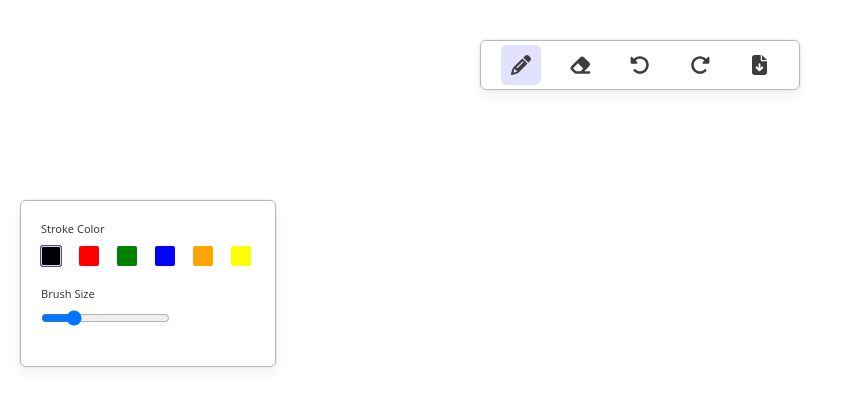
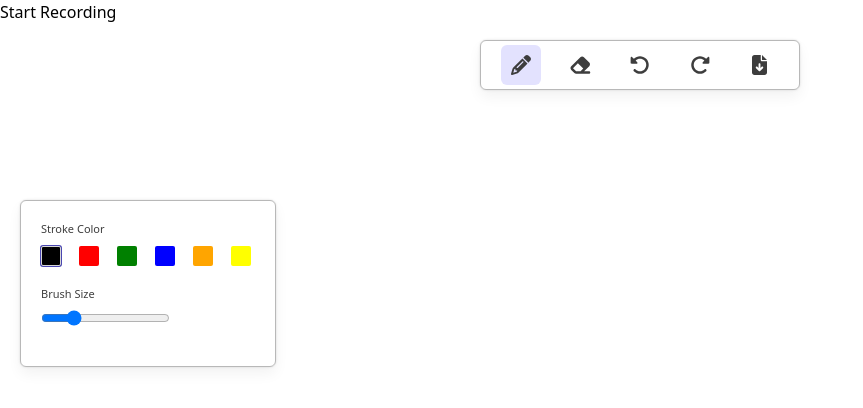
Before and after one commit to mariamsayeed/rectracing, a Next.js app in the folder client/: page / in a window 1280 px wide. Shown: the top 408 px of the page, without its empty margins (0-863 px from the left). Built offline with nearby package versions, Linux system fonts and the light colour scheme; no server answers.

Commit message:
added recording button which will save the screen recorded

```diff
--- a/client/src/app/Board/page.tsx
+++ b/client/src/app/Board/page.tsx
@@ -177,7 +177,8 @@ const Home: React.FC = () => {
     };
   }, []);
 
-  return <canvas ref={canvasRef}></canvas>;
+  return <canvas ref={canvasRef}>
+  </canvas>
 };
 
 export default Home;
--- /dev/null
+++ b/client/src/app/RecButton.tsx
@@ -0,0 +1,87 @@
+// RecButton.jsx
+
+import React, { useState, useRef } from 'react';
+
+const RecButton: React.FC = () => {
+    const [isRecording, setIsRecording] = useState<boolean>(false);
+    const [recordedChunks, setRecordedChunks] = useState<Blob[]>([]);
+    const mediaRecorderRef = useRef<MediaRecorder | null>(null);
+
+    const startRecording = async (): Promise<void> => {
+        try {
+            const stream = await navigator.mediaDevices.getDisplayMedia({ video: true });
+
+            const mediaRecorder = new MediaRecorder(stream);
+            mediaRecorder.ondataavailable = handleDataAvailable;
+            mediaRecorder.onstop = handleStop;
+
+            mediaRecorderRef.current = mediaRecorder;
+            setIsRecording(true);
+            setRecordedChunks([]);
+            mediaRecorder.start();
+        } catch (error) {
+            console.error('Error starting recording:', error);
+        }
+    };
+
+    const stopRecording = (): void => {
+        mediaRecorderRef.current?.stop();
+        setIsRecording(false);
+    };
+
+    const handleDataAvailable = (event: BlobEvent): void => {
+        if (event.data.size > 0) {
+            setRecordedChunks((prevChunks) => [...prevChunks, event.data]);
+        }
+    };
+
+    const handleStop = (): void => {
+        if (recordedChunks.length > 0) {
+            const blob = new Blob(recordedChunks, { type: 'video/webm' });
+            setRecordedChunks([]);
+
+            const url = URL.createObjectURL(blob);
+            downloadRecording(url);
+        }
+    };
+
+    const downloadRecording = async (url: string): Promise<void> => {
+        await new Promise((resolve) => setTimeout(resolve, 100));
+
+        const a = document.createElement('a');
+        a.href = url;
+        a.download = 'screen-recording.webm';
+        a.click();
+        window.URL.revokeObjectURL(url);
+    };
+
+    return (
+        <div className=''>
+            <div>
+
+            {isRecording ? (
+                <button onClick={stopRecording}>Stop Recording</button>
+                ) : (
+                    <button onClick={startRecording}>Start Recording</button>
+                    )}
+            </div>
+
+            {recordedChunks.length > 0 && (
+                <div >
+                    <button
+                        onClick={() =>
+                            downloadRecording(
+                                URL.createObjectURL(new Blob(recordedChunks, { type: 'video/webm' }))
+                            )
+                        }
+                    >
+                        Download
+                    </button>
+                    <video controls src={URL.createObjectURL(new Blob(recordedChunks, { type: 'video/webm' }))} />
+                </div>
+            )}
+        </div>
+    );
+};
+
+export default RecButton;
--- a/client/src/app/page.tsx
+++ b/client/src/app/page.tsx
@@ -2,12 +2,14 @@
 import Menu from "./Menu/page";
 import Toolbox from "./Toolbox/page";
 import Board from "./Board/page";
+import RecButton from "./RecButton";
 
 export default function Home() {
   return (
     <div>
       <Menu />
       <Toolbox />
+      <RecButton/>
       <Board />
     </div>
   );
```
